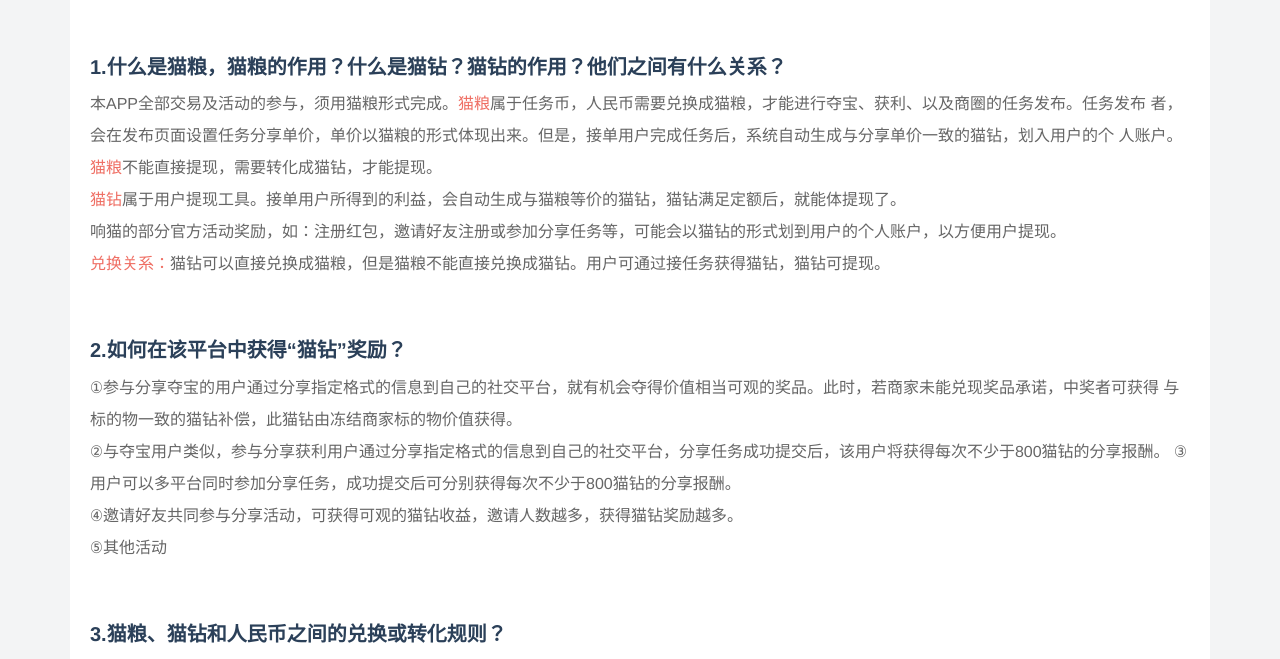
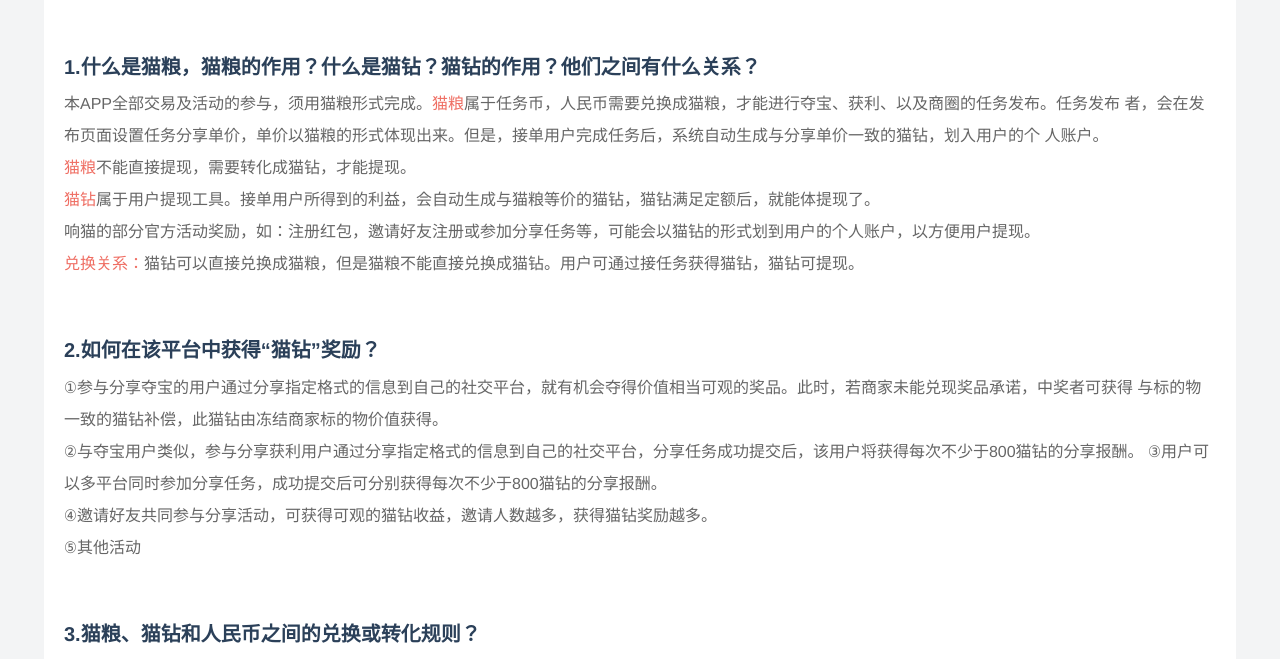
Before and after one commit to Oiszero/Oiszero.github.io, a plain HTML site: page help.html in a window 1280 px wide. Shown: the part 121-780 px from the top of the page. Drawn offline with Linux system fonts and the light colour scheme.

Commit message:
no message

```diff
--- a/src/css/index.css
+++ b/src/css/index.css
@@ -1624,7 +1624,7 @@ html, body, ul, li, ol, dl, dd, dt, p, h1, h2, h3, h4, h5, h6, form, fieldset, l
 }
 
 .user_help {
-    width: 1100px;
+    width: 90%;
     margin: 0 auto;
     background-color: #fff;
     color: #666;
```
